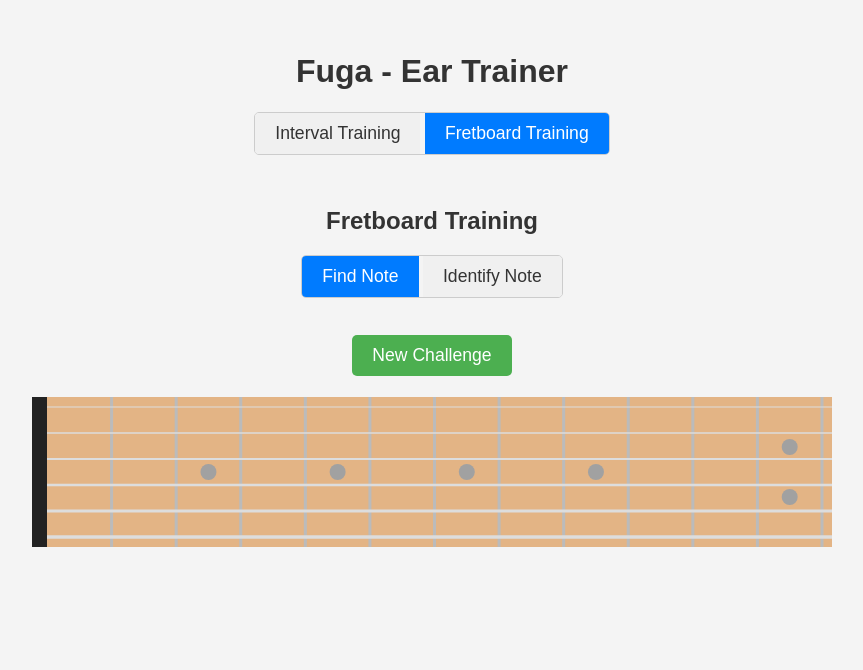
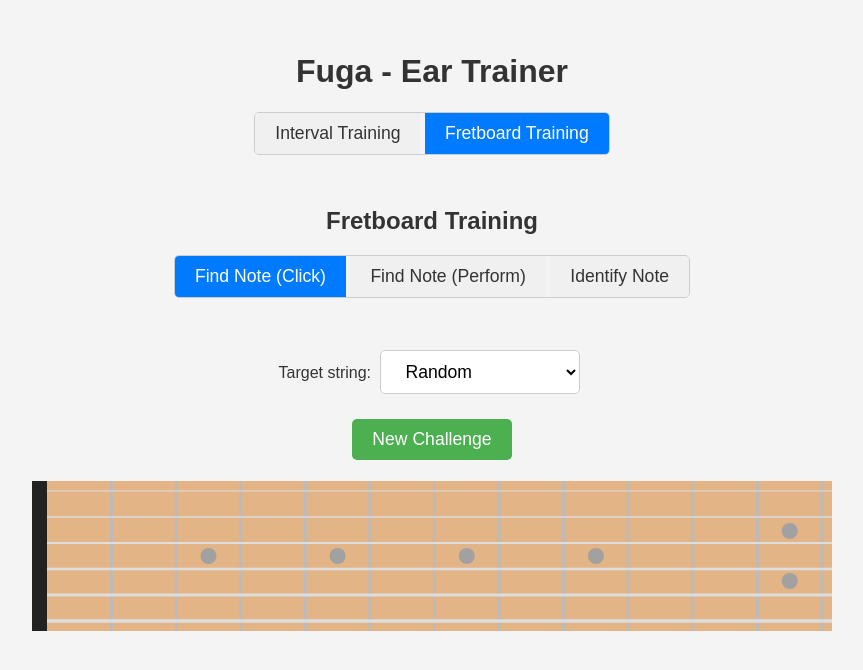
Before and after one commit to firelightrpg/fuga, a Svelte app: page / in a window 1280 px wide. Both pictures are taken after a click on the button "Fretboard Training". Shown: the top 670 px of the page, without its empty margins (208-1071 px from the left). Built offline with nearby package versions, Linux system fonts and the light colour scheme.

Commit message:
update find for fretboard to include string

```diff
--- a/src/App.svelte
+++ b/src/App.svelte
@@ -52,13 +52,17 @@
   // =======================================================
   // Reactive State (for Fretboard Mode)
   // =======================================================
-  let fretboardChallengeMode = 'find-note'; // 'find-note' or 'identify-note'
+  let fretboardChallengeMode = 'find-note-click'; // 'find-note-click', 'find-note-perform', or 'identify-note'
   let fretboardChallengeNote = '';
+  let fretboardChallengeString = null; // null = random string, or 0-5 for specific string
+  let fretboardActualTargetString = null; // The actual string for the current challenge
   let fretboardChallengePosition = null; // { string: number, fret: number }
   let fretboardAnswerDots = []; // Array of {string, fret} showing all positions of a note
   let fretboardUserGuess = ''; // User's note guess in identify-note mode
   let fretboardFeedback = '';
   let fretboardFeedbackClass = '';
+  let fretboardIsListening = false;
+  let fretboardDetectedNote = '';
 
   let startButtonText = 'Start Listening';
 
@@ -363,17 +367,113 @@
     return { string: stringIndex, fret };
   }
 
+  // Detect note name from frequency
+  function frequencyToNoteName(frequency) {
+    if (frequency <= 0) return null;
+    // Calculate semitones from C0
+    const semitonesFromC0 = 12 * Math.log2(frequency / 16.35);
+    const noteIndex = Math.round(semitonesFromC0) % 12;
+    return NOTE_NAMES[noteIndex];
+  }
+
+  async function startFretboardPitchDetection() {
+    if (fretboardIsListening) return;
+    try {
+      fretboardFeedback = 'Requesting microphone access...';
+      if (audioContext.state === 'suspended') await audioContext.resume();
+
+      fretboardDetectedNote = '';
+
+      micStream = await navigator.mediaDevices.getUserMedia({ audio: true });
+      const source = audioContext.createMediaStreamSource(micStream);
+
+      analyserNode = audioContext.createAnalyser();
+      analyserNode.fftSize = 2048;
+      source.connect(analyserNode);
+
+      const detector = PitchDetector.forFloat32Array(analyserNode.fftSize);
+      const input = new Float32Array(detector.inputLength);
+
+      fretboardIsListening = true;
+      updateFretboardPitch(detector, input, audioContext.sampleRate);
+
+      fretboardFeedback = `Play ${fretboardChallengeNote} on your instrument...`;
+      fretboardFeedbackClass = '';
+    } catch (err) {
+      console.error("ERROR in startFretboardPitchDetection:", err);
+      fretboardFeedback = "Error during microphone setup. Please ensure access and try again.";
+      fretboardFeedbackClass = 'wrong';
+      stopFretboardPitchDetection();
+    }
+  }
+
+  function updateFretboardPitch(detector, input, sampleRate) {
+    if (!fretboardIsListening) return;
+
+    analyserNode.getFloatTimeDomainData(input);
+    const [pitch, clarity] = detector.findPitch(input, sampleRate);
+
+    if (clarity > CLARITY_THRESHOLD && pitch > 50) {
+      const detectedNote = frequencyToNoteName(pitch);
+      fretboardDetectedNote = `${detectedNote} (${pitch.toFixed(1)} Hz)`;
+
+      if (detectedNote === fretboardChallengeNote) {
+        fretboardFeedback = `CORRECT! You played ${fretboardChallengeNote}. Here are all positions:`;
+        fretboardFeedbackClass = 'correct';
+        fretboardAnswerDots = getNoteFretPositions(fretboardChallengeNote);
+        stopFretboardPitchDetection();
+        return;
+      }
+    } else {
+      fretboardDetectedNote = '-- Hz';
+    }
+
+    animationFrameId = requestAnimationFrame(() => updateFretboardPitch(detector, input, sampleRate));
+  }
+
+  function stopFretboardPitchDetection() {
+    fretboardIsListening = false;
+    if (animationFrameId) {
+      cancelAnimationFrame(animationFrameId);
+      animationFrameId = null;
+    }
+    if (analyserNode) {
+      analyserNode.disconnect();
+      analyserNode = null;
+    }
+    if (micStream) {
+      micStream.getTracks().forEach(track => track.stop());
+      micStream = null;
+    }
+  }
+
   function startNewFretboardChallenge() {
     fretboardAnswerDots = [];
     fretboardChallengePosition = null;
     fretboardUserGuess = '';
     fretboardFeedback = '';
     fretboardFeedbackClass = '';
+    fretboardDetectedNote = '';
+    if (fretboardIsListening) stopFretboardPitchDetection();
 
-    if (fretboardChallengeMode === 'find-note') {
-      // Challenge: find all positions of this note
+    if (fretboardChallengeMode === 'find-note-click') {
+      // Challenge: click all positions of this note
       fretboardChallengeNote = getRandomNote();
-      fretboardFeedback = `Find all positions of ${fretboardChallengeNote} on the fretboard.`;
+      // If null, pick a random string for this challenge
+      fretboardActualTargetString = fretboardChallengeString !== null
+        ? fretboardChallengeString
+        : Math.floor(Math.random() * GUITAR_STRINGS.length);
+      const stringName = GUITAR_STRINGS[fretboardActualTargetString].name;
+      fretboardFeedback = `Find ${fretboardChallengeNote} on the ${stringName} string.`;
+    } else if (fretboardChallengeMode === 'find-note-perform') {
+      // Challenge: perform this note on your instrument
+      fretboardChallengeNote = getRandomNote();
+      // If null, pick a random string for this challenge
+      fretboardActualTargetString = fretboardChallengeString !== null
+        ? fretboardChallengeString
+        : Math.floor(Math.random() * GUITAR_STRINGS.length);
+      const stringName = GUITAR_STRINGS[fretboardActualTargetString].name;
+      fretboardFeedback = `Play ${fretboardChallengeNote} on the ${stringName} string.`;
     } else {
       // Challenge: identify the note at this position
       fretboardChallengePosition = getRandomFretPosition();
@@ -388,9 +488,19 @@
   function handleFretboardNoteSelected(event) {
     const { string, fret } = event.detail;
 
-    if (fretboardChallengeMode === 'find-note') {
+    if (fretboardChallengeMode === 'find-note-click') {
       // User clicked a fret in find-note mode
       const clickedNote = getNoteAtPosition(string, fret);
+
+      // Check if specific string was required
+      if (string !== fretboardActualTargetString) {
+        const wrongStringName = GUITAR_STRINGS[string].name;
+        const correctStringName = GUITAR_STRINGS[fretboardActualTargetString].name;
+        fretboardFeedback = `That's the ${wrongStringName} string. Find ${fretboardChallengeNote} on the ${correctStringName} string.`;
+        fretboardFeedbackClass = 'wrong';
+        return;
+      }
+
       if (clickedNote === fretboardChallengeNote) {
         fretboardFeedback = `CORRECT! That's ${fretboardChallengeNote}. Here are all positions:`;
         fretboardFeedbackClass = 'correct';
@@ -478,15 +588,43 @@
       <h2>Fretboard Training</h2>
 
       <div class="app-mode-switcher">
-        <button class:active={fretboardChallengeMode === 'find-note'} on:click={() => { fretboardChallengeMode = 'find-note'; startNewFretboardChallenge(); }}>
-          Find Note
+        <button class:active={fretboardChallengeMode === 'find-note-click'} on:click={() => { fretboardChallengeMode = 'find-note-click'; startNewFretboardChallenge(); }}>
+          Find Note (Click)
+        </button>
+        <button class:active={fretboardChallengeMode === 'find-note-perform'} on:click={() => { fretboardChallengeMode = 'find-note-perform'; startNewFretboardChallenge(); }}>
+          Find Note (Perform)
         </button>
         <button class:active={fretboardChallengeMode === 'identify-note'} on:click={() => { fretboardChallengeMode = 'identify-note'; startNewFretboardChallenge(); }}>
           Identify Note
         </button>
       </div>
 
+      {#if fretboardChallengeMode === 'find-note-click' || fretboardChallengeMode === 'find-note-perform'}
+        <div style="margin: 15px 0;">
+          <label>
+            Target string:
+            <select bind:value={fretboardChallengeString} on:change={startNewFretboardChallenge}>
+              <option value={null}>Random</option>
+              {#each GUITAR_STRINGS as string, idx}
+                <option value={idx}>{string.name} string ({string.openNote})</option>
+              {/each}
+            </select>
+          </label>
+        </div>
+      {/if}
+
       <button on:click={startNewFretboardChallenge}>New Challenge</button>
+
+      {#if fretboardChallengeMode === 'find-note-perform'}
+        <div style="margin: 20px 0;">
+          <p>Detected: <span>{fretboardDetectedNote}</span></p>
+          {#if !fretboardIsListening}
+            <button on:click={startFretboardPitchDetection}>Start Listening</button>
+          {:else}
+            <button on:click={stopFretboardPitchDetection}>Stop Listening</button>
+          {/if}
+        </div>
+      {/if}
 
       <div class="fretboard-wrapper">
         <Fretboard
```
